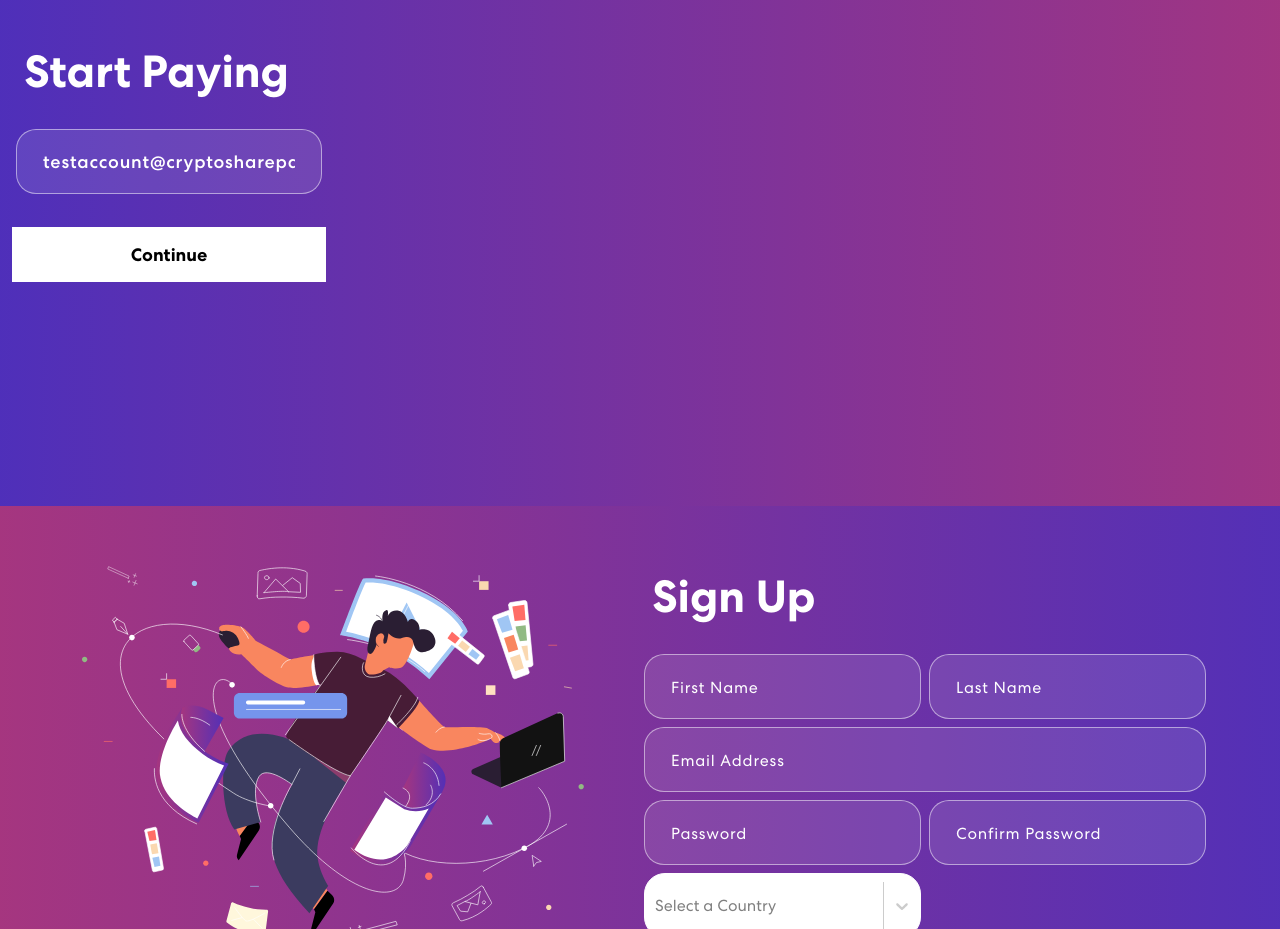
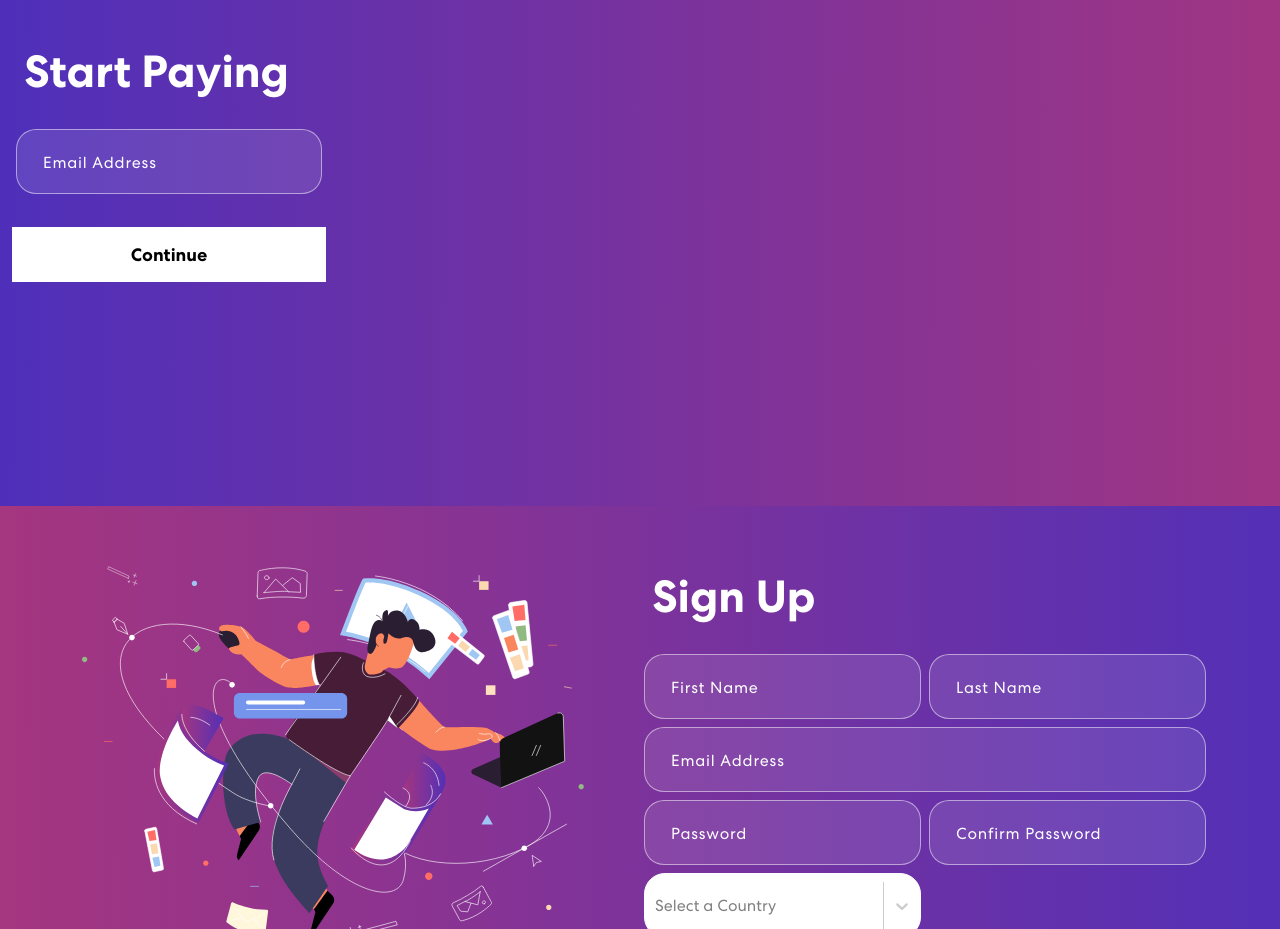
Before and after one commit to CRYPTOSHAREBANQ/CryptosharePay-Landing, a React (Create React App) app: page / in a window 1280 px wide. Shown: the part 2180-3109 px from the top of the page. Built offline with nearby package versions, Linux system fonts and the light colour scheme.

Commit message:
Api transactions
Gets api key

```diff
--- a/src/components/form/childs/UserDataForm/UserDataForm.js
+++ b/src/components/form/childs/UserDataForm/UserDataForm.js
@@ -7,7 +7,7 @@ class UserDataForm extends Component {
     super(props);
     this.state = {
       data: {
-        email: 'testaccount@cryptosharepay.com',
+        email: '',
         password: ''
       },
       isValidAccount: false
@@ -49,10 +49,11 @@ class UserDataForm extends Component {
     this.props.saveFormData("password", this.state.data.password);
     this.props.saveFormData("email", this.state.data.email);
 
-    const apiKey = await this.getApiKey();
+    const apiKey = await this.getApiKey(this.state.data.email);
     if (apiKey === null) {
-      // return;
+       return;
     }
+
     this.props.saveFormData("api_key", apiKey);
 
     this.props.handleSubmit(3);
@@ -78,6 +79,7 @@ class UserDataForm extends Component {
   }
 
   async getApiKey(email) {
+
     const res = await fetch("https://api.cryptosharepay.com/v1/protected/api-keys/api-key-no-account/TEST", {
       method: "GET",
       headers: {
@@ -90,6 +92,8 @@ class UserDataForm extends Component {
     })
 
     if (res) {
+      console.log(email)
+
       const jsonRes = await res.json();
       return jsonRes.data.api_key;
     } else {
@@ -104,7 +108,7 @@ class UserDataForm extends Component {
         <form>
           <Row>
             <Col size={12} sm={3} className="px-1">
-              <input type="email" value={this.state.data.email} placeholder="Email Address" onChange={(e) => this.onFormUpdate('email', e.target.value)} />
+              <input type="email" required value={this.state.data.email} placeholder="Email Address" onChange={(e) => this.onFormUpdate('email', e.target.value)} />
             </Col>
             <Col size={12} sm={3} className="px-1">
               {this.state.isValidAccount && <input type="password" required value={this.state.data.password} placeholder="Password" onChange={(e) => this.onFormUpdate('password', e.target.value)} />}
--- a/src/components/form/childs/UserDataRegistrationForm/UserDataRegistrationForm.js
+++ b/src/components/form/childs/UserDataRegistrationForm/UserDataRegistrationForm.js
@@ -100,13 +100,13 @@ class UserDataRegistrationForm extends Component {
         <form>
           <Row>
             <Col size={12} sm={3} className="px-1">
-              <input type="email"  value={this.state.data.email} placeholder="Email Address"/>
+              <input type="email" required value={this.state.data.email} placeholder="Email Address"/>
             </Col>
             <Col size={12} sm={3} className="px-1">
-              <input type="text"  value={this.state.data.firstName} placeholder="First Name" onChange={(e) => this.onFormUpdate('first_name', e.target.value)} />
+              <input type="text" required value={this.state.data.firstName} placeholder="First Name" onChange={(e) => this.onFormUpdate('first_name', e.target.value)} />
             </Col>
             <Col size={12} sm={3} className="px-1">
-              <input type="text"  value={this.state.data.lastName} placeholder="Last Name" onChange={(e) => this.onFormUpdate('last_name', e.target.value)} />
+              <input type="text" required value={this.state.data.lastName} placeholder="Last Name" onChange={(e) => this.onFormUpdate('last_name', e.target.value)} />
             </Col>
             <Col size={12} sm={3} className="px-1">
               <input type="password" required value={this.state.data.password} placeholder="Password" onChange={(e) => this.onFormUpdate('password', e.target.value)} />
@@ -116,6 +116,7 @@ class UserDataRegistrationForm extends Component {
             </Col>
             <Col size={12} sm={3}>
               <Select
+              required
               value={this.country_id}
               onChange={(countryNewValue, _) => this.onFormUpdate('country_id', countryNewValue.value)}
                 styles={this.styles}
@@ -132,10 +133,10 @@ class UserDataRegistrationForm extends Component {
                 })} />
             </Col>
             <Col size={12} sm={3} className="px-1">
-              <input type="text" value={this.state.data.business_name} placeholder="Business Name" onChange={(e) => this.onFormUpdate('business_name', e.target.value)} />
+              <input type="text" required value={this.state.data.business_name} placeholder="Business Name" onChange={(e) => this.onFormUpdate('business_name', e.target.value)} />
             </Col>
             <Col size={12} sm={3} className="px-1">
-              <input type="text" value={this.state.data.business_description} placeholder="Business Description" onChange={(e) => this.onFormUpdate('business_description', e.target.value)} />
+              <input type="text" required value={this.state.data.business_description} placeholder="Business Description" onChange={(e) => this.onFormUpdate('business_description', e.target.value)} />
             </Col>
           </Row>
           <Row size={12} sm={4} >
--- a/src/components/form/childs/UserPaymentForm/UserPaymentForm.js
+++ b/src/components/form/childs/UserPaymentForm/UserPaymentForm.js
@@ -130,7 +130,7 @@ class UserPaymentForm extends Component {
         <form onSubmit={this.handleSubmit}>
           <Row>
             <Col size={12} sm={3} className="px-1">
-              <input type="text" value={this.state.data.description}
+              <input type="text" required value={this.state.data.description}
                 placeholder="Transaction Description" onChange={(e) => this.onFormPaymentUpdate('description', e.target.value)} />
             </Col>
             <Col size={12} sm={3} className="px-1">
@@ -154,6 +154,7 @@ class UserPaymentForm extends Component {
             </Col>
             <Col size={12} sm={3} className="px-1">
               <Select
+                required
                 value={this.cryptocurrency_code}
                 styles={this.styles}
                 options={this.getDropdownData()}
@@ -170,10 +171,10 @@ class UserPaymentForm extends Component {
                 })} />
             </Col>
             <Col size={12} sm={3} className="px-1">
-              <input type="text" value={this.state.data.client_email} placeholder=" Target Email" onChange={(e) => this.onFormPaymentUpdate('client_email', e.target.value)} />
+              <input type="text" required value={this.state.data.client_email} placeholder=" Target Email" onChange={(e) => this.onFormPaymentUpdate('client_email', e.target.value)} />
             </Col>
             <Col size={12} sm={3} className="px-1">
-              <input type="text" value={this.state.data.client_phone} placeholder="Phone" onChange={(e) => this.onFormPaymentUpdate('client_phone', e.target.value)} />
+              <input type="text" required value={this.state.data.client_phone} placeholder="Phone" onChange={(e) => this.onFormPaymentUpdate('client_phone', e.target.value)} />
             </Col>
           </Row>
           <Row size={12} sm={4} >
```
